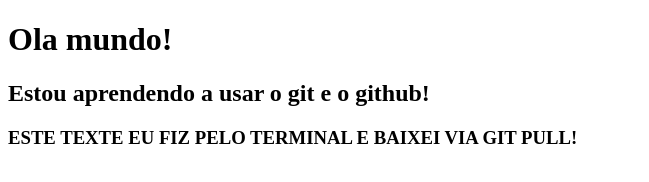
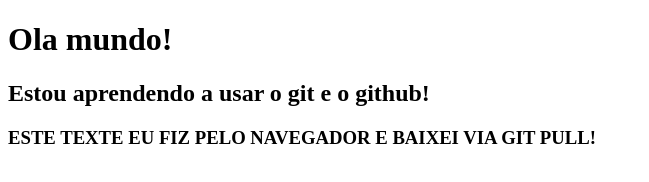
Before and after one commit to georockbr/learning-javascript-2020, a plain HTML site: page index.html in a window 1280 px wide. Shown: the whole page, without its empty margins (0-649 px from the left). Drawn offline with Linux system fonts and the light colour scheme.

Commit message:
Update index.html

```diff
--- a/index.html
+++ b/index.html
@@ -8,6 +8,6 @@
 <body>
     <h1>Ola mundo!</h1>
     <h2>Estou aprendendo a usar o git e o github!</h2>
-    <h3>ESTE TEXTE EU FIZ PELO TERMINAL E BAIXEI VIA GIT PULL!</h3>
+    <h3>ESTE TEXTE EU FIZ PELO NAVEGADOR E BAIXEI VIA GIT PULL!</h3>
 </body>
 </html>
```
